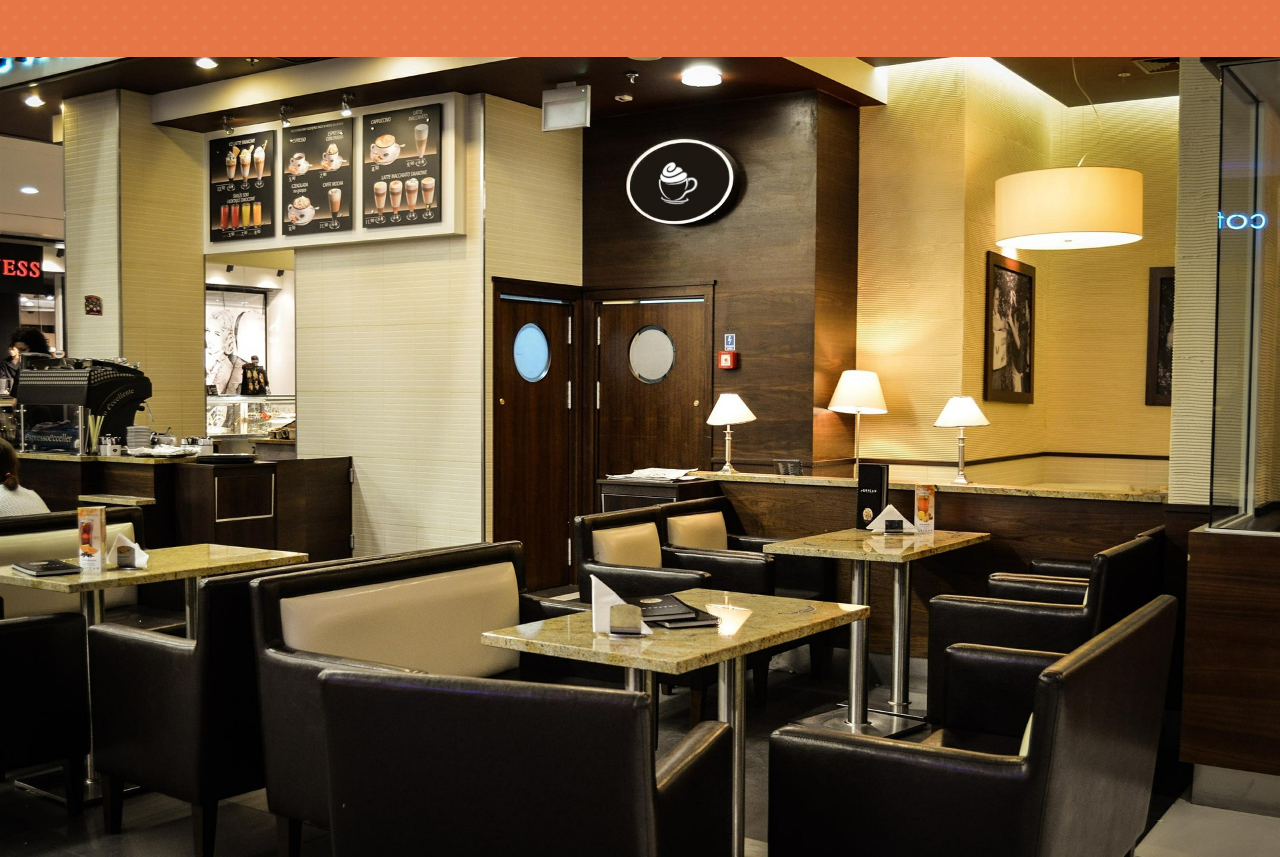
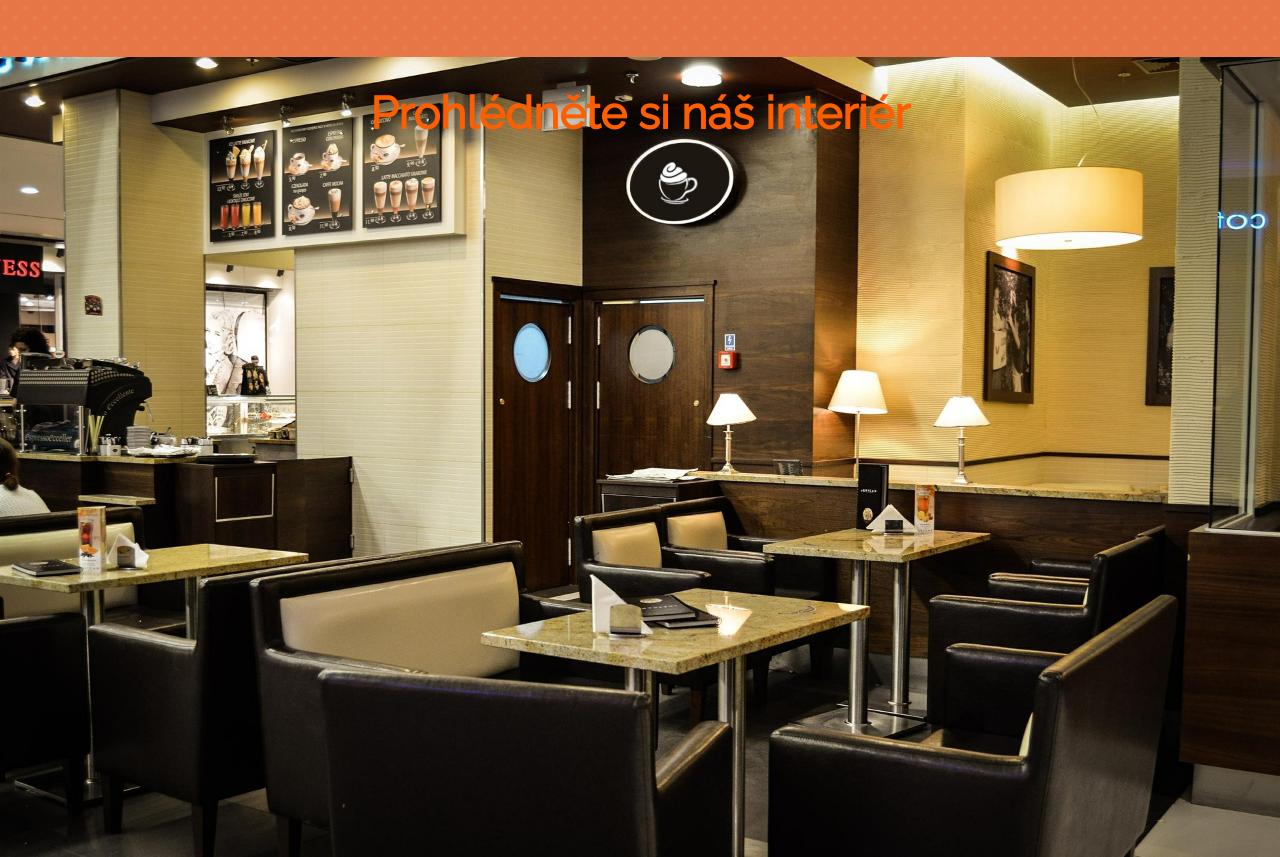
Before and after one commit to MiliWag/cafelora, a website built with webpack: page src/index.html in a window 1280 px wide. Shown: the part 1017-1874 px from the top of the page. Built offline with nearby package versions, Linux system fonts and the light colour scheme.

Commit message:
popis galerie

```diff
--- a/src/index.html
+++ b/src/index.html
@@ -78,7 +78,9 @@
       </div>
     </section>
 
-    <section id="cafelora_gallery" class="gallery"></section>
+    <section id="cafelora_gallery" class="gallery">
+      <p class="gallery_description">Prohlédněte si náš interiér</p>
+    </section>
 
     <section id="cafelora_contact">
       <div class="container">
--- a/src/style.css
+++ b/src/style.css
@@ -242,6 +242,14 @@ nav a:hover {
   background-attachment: fixed;
 }
 
+.gallery_description {
+  font-weight: bold;
+  text-align: center;
+  font-size: 3rem;
+  padding-top: 2rem;
+  color: rgb(255, 94, 0);
+}
+
 .contacts {
   margin-bottom: 4rem;
 
```
